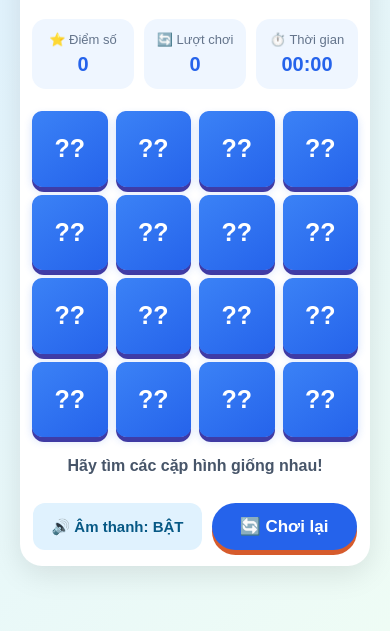
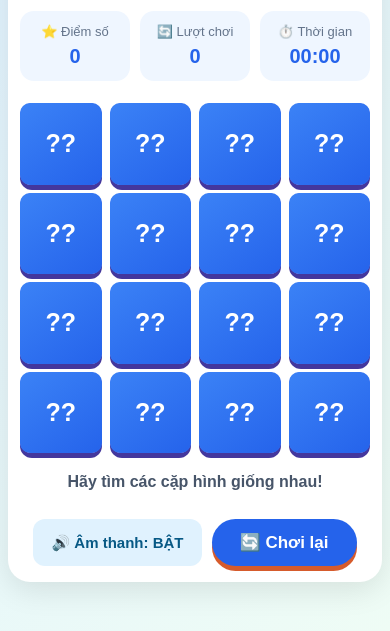
Before and after one commit to phanviethoang/Kho-game-html5, a plain HTML site: page Game_IQ/G001_MEMORY_MATCH/index.html in a window 390 px wide. Shown: the part 97-728 px from the top of the page. Drawn offline with Linux system fonts and the light colour scheme.

Commit message:
Update index.html

```diff
--- a/Game_IQ/G001_MEMORY_MATCH/index.html
+++ b/Game_IQ/G001_MEMORY_MATCH/index.html
@@ -17,14 +17,15 @@
         body {
             margin: 0;
             min-height: 100vh;
+            padding: 16px;
             font-family: Arial, sans-serif;
             background: linear-gradient(135deg, #e0f2fe, #f0fdf4);
             color: #263445;
         }
 
         .game-container {
-            width: min(100% - 24px, 650px);
-            margin: 25px auto;
+            width: min(100%, 650px);
+            margin: 10px auto;
             padding: 24px;
             background: white;
             border-radius: 22px;
@@ -42,6 +43,8 @@
             color: #64748b;
             margin-bottom: 22px;
         }
+
+        /* BẢNG ĐIỂM */
 
         .stats {
             display: grid;
@@ -70,6 +73,8 @@
             color: #2563eb;
         }
 
+        /* BÀN CHƠI */
+
         .game-board {
             display: grid;
             grid-template-columns: repeat(4, 1fr);
@@ -79,11 +84,14 @@
             margin: 0 auto 20px;
         }
 
+        /* THẺ */
+
         .card {
+            position: relative;
             aspect-ratio: 1 / 1;
             min-width: 0;
             cursor: pointer;
-            perspective: 800px;
+            perspective: 1000px;
             -webkit-tap-highlight-color: transparent;
         }
 
@@ -91,14 +99,20 @@
             position: relative;
             width: 100%;
             height: 100%;
-            transition: transform 0.45s;
             transform-style: preserve-3d;
+            -webkit-transform-style: preserve-3d;
+            transition: transform 0.45s ease;
         }
+
+        /* Khi lật thẻ */
 
         .card.flipped .card-inner,
         .card.matched .card-inner {
             transform: rotateY(180deg);
+            -webkit-transform: rotateY(180deg);
         }
+
+        /* Hai mặt thẻ */
 
         .card-front,
         .card-back {
@@ -110,25 +124,40 @@
             border-radius: 15px;
             font-size: clamp(25px, 6vw, 42px);
             font-weight: bold;
+
             backface-visibility: hidden;
             -webkit-backface-visibility: hidden;
         }
 
+        /* Mặt úp */
+
         .card-front {
             background: linear-gradient(145deg, #3b82f6, #2563eb);
             color: white;
-            box-shadow: 0 4px 8px rgba(37,99,235,0.2);
+
+            transform: rotateY(0deg);
+            -webkit-transform: rotateY(0deg);
+
+            z-index: 2;
         }
 
         .card-front::after {
             content: "?";
         }
 
+        /* Mặt có đáp án */
+
         .card-back {
             background: #fef3c7;
+            border: 3px solid #fbbf24;
+
             transform: rotateY(180deg);
-            border: 3px solid #fbbf24;
+            -webkit-transform: rotateY(180deg);
+
+            z-index: 1;
         }
+
+        /* Cặp đúng */
 
         .card.matched .card-back {
             background: #dcfce7;
@@ -139,12 +168,16 @@
             transform: scale(1.04);
         }
 
+        /* THÔNG BÁO */
+
         .game-message {
             min-height: 28px;
             margin: 12px 0;
             font-weight: bold;
             color: #475569;
         }
+
+        /* NÚT ĐIỀU KHIỂN */
 
         .game-actions {
             display: flex;
@@ -178,6 +211,8 @@
             background: #e0f2fe;
             color: #075985;
         }
+
+        /* HỘP KẾT QUẢ */
 
         #resultModal {
             display: none;
@@ -214,9 +249,15 @@
             margin-top: 12px;
         }
 
+        /* ĐIỆN THOẠI */
+
         @media (max-width: 480px) {
+            body {
+                padding: 8px;
+            }
+
             .game-container {
-                margin: 12px auto;
+                margin: 8px auto;
                 padding: 16px 12px;
             }
 
@@ -253,6 +294,7 @@
         </p>
 
         <!-- BẢNG THÔNG TIN -->
+
         <section class="stats">
 
             <div class="stat-box">
@@ -272,20 +314,22 @@
 
         </section>
 
-        <!-- BÀN CHƠI -->
+        <!-- BÀN CHƠI 16 THẺ -->
+
         <section
             id="gameBoard"
             class="game-board"
             aria-label="Bàn chơi lật thẻ"
-        >
-        </section>
+        ></section>
 
         <!-- THÔNG BÁO -->
+
         <div id="message" class="game-message">
             Hãy tìm các cặp hình giống nhau!
         </div>
 
-        <!-- CÁC NÚT ĐIỀU KHIỂN -->
+        <!-- NÚT ĐIỀU KHIỂN -->
+
         <div class="game-actions">
 
             <button
@@ -308,7 +352,8 @@
 
     </main>
 
-    <!-- HỘP THÔNG BÁO KẾT QUẢ -->
+    <!-- HỘP KẾT QUẢ -->
+
     <div id="resultModal">
 
         <div class="result-content">
@@ -329,7 +374,8 @@
 
     </div>
 
-    <!-- FILE XỬ LÝ GAME -->
+    <!-- GAME JAVASCRIPT -->
+
     <script src="game.js"></script>
 
 </body>
```
